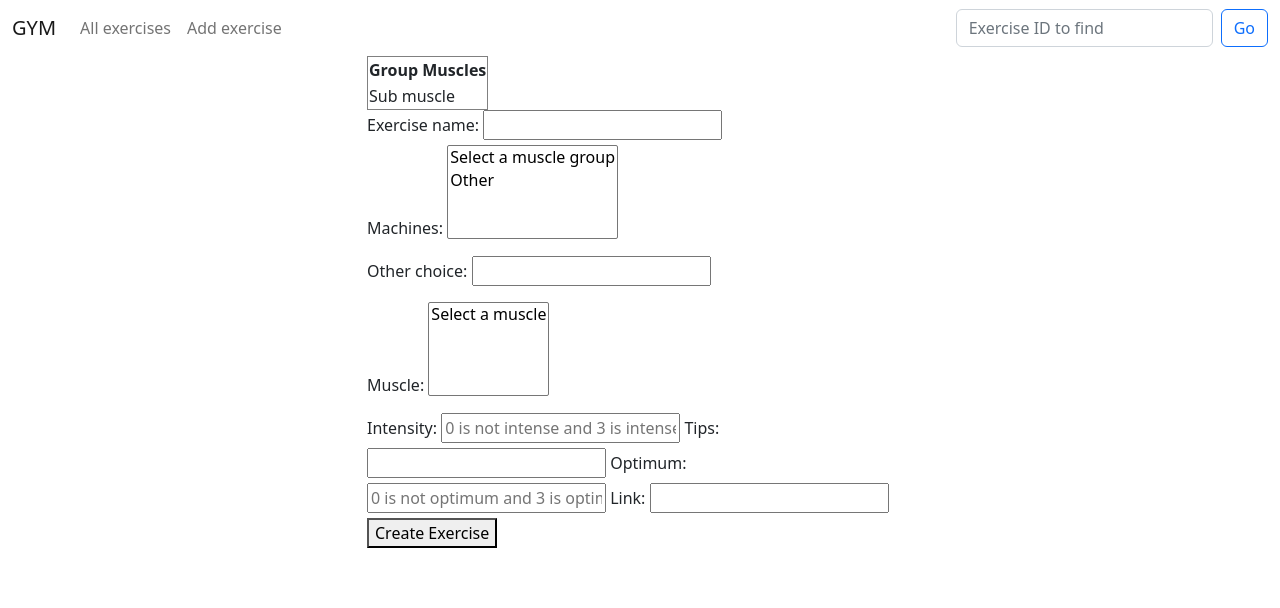
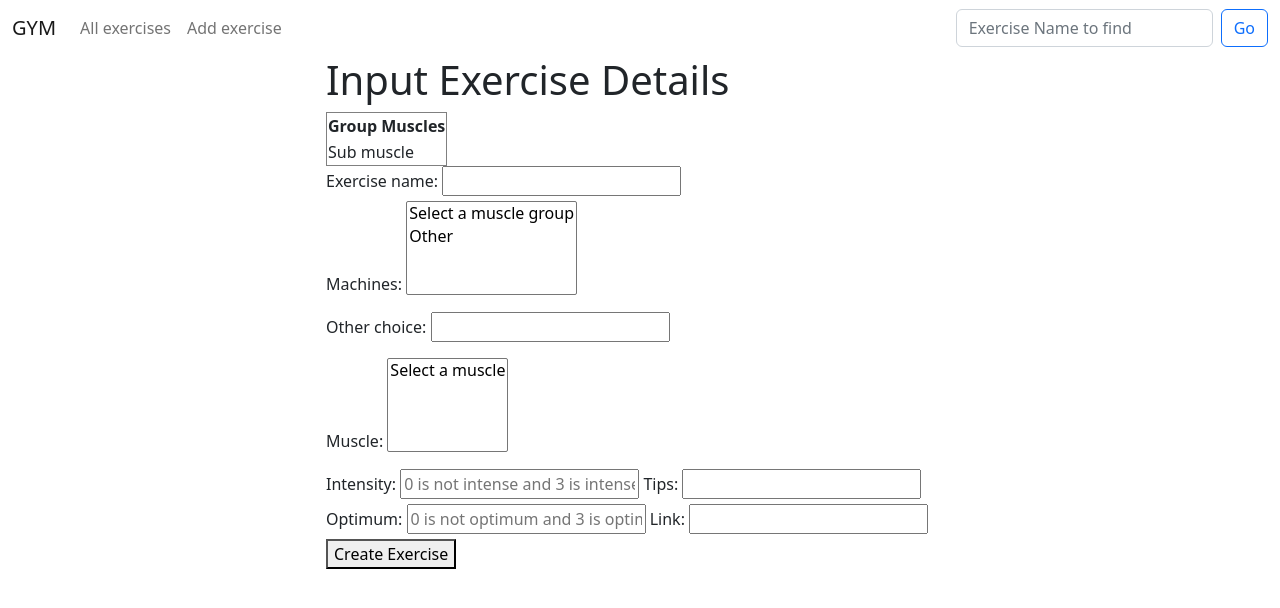
Before and after one commit to Dani-r-36/django_gym, a Django app: page /add_exercise/ in a window 1280 px wide. Shown: the top 608 px of the page. Run offline with Django 4.2, Linux system fonts and the light colour scheme; data that the repository does not hold is empty.

Commit message:
formatted styling and also changed exercise search to name from id

```diff
--- a/app/templates/base.html
+++ b/app/templates/base.html
@@ -1,5 +1,4 @@
 {% load static %}
-{% load custom_filters %}
 <!doctype html>
 <html lang="en">
   <head>
@@ -12,7 +11,7 @@
   </head>
   <body>
     {% include 'navbar.html' %}
-    <div class="container">
+    <div class="below-nav">
       <div class="row">
         <div class="col-6 mx-auto">
           {% block content %}
--- a/app/templates/data.html
+++ b/app/templates/data.html
@@ -1,6 +1,5 @@
 {% extends "base.html" %}
 {% block content %}
-{% load custom_filters %}
 <h1>Exercise List</h1>
 <table border="1">
     <thead>
@@ -15,14 +14,14 @@
             <tr>
                 <td>{{ exercise.exercise_name }}</td>
                 <td>
-                    <ul>
+                    <ul class="muscle-groups">
                         {% for muscle in exercise.muscles.all %}
                             <li>{{ muscle.name }} ({{ muscle.group.name }})</li>
                         {% endfor %}
                     </ul>
                 </td>
                 <td>
-                    <ul>
+                    <ul class="machines">
                         {% for machine in exercise.machines.all %}
                             <li>{{ machine.name }}</li>
                         {% endfor %}
--- a/app/templates/exercise.html
+++ b/app/templates/exercise.html
@@ -1,8 +1,6 @@
 {% extends "base.html" %}
 {% include "group.html" %}
 {% block content %}
-{% load custom_filters %}
-<!-- exercise_list.html -->
 <h1>Exercise Details</h1>
 <table>
     <thead>
@@ -51,14 +49,14 @@
         {% for key, value in details.items %}
             {% if forloop.counter > 1%}
             <tr>
-                <td>{{ key }}</td>
+                <td>{{ key|title }}</td>
                 <td>{{ value }}</td>
             </tr>
             {% endif %}
         {% endfor %}
     </table>
 <h3>Add or Edit Current Lift Information</h3>
-<form method="post">
+<form class="inputed-data" method="post">
     {% csrf_token %}
 
     <div class="current-lifts">
--- a/app/templates/form.html
+++ b/app/templates/form.html
@@ -1,10 +1,8 @@
 {% extends "base.html" %}
-{% load custom_filters %}
-group
-group
 {% block content %}
+<h1>Input Exercise Details</h1>
 {% include "group.html" %}
-<form method="post">
+<form class="inputed-data" method="post">
     {% csrf_token %}
     <div class="exercise-choices">
          <label class="form-label" for="{{ form.exercise_name.id_for_label }}">Exercise name:</label>
--- a/app/templates/navbar.html
+++ b/app/templates/navbar.html
@@ -1,4 +1,3 @@
-{% load custom_filters %}
 <nav class="navbar navbar-expand-lg bg-body-tertiary">
   <div class="container-fluid">
     <a class="navbar-brand" href="/">GYM</a>
@@ -25,10 +24,10 @@
        <form class="d-flex" action="{% url 'exercise_detail' %}" method="GET">
     <input
       class="form-control me-2 w-100"
-      type="number"
-      name="exercise_id"
-      placeholder="Exercise ID to find"
-      aria-label="Exercise ID"
+      type="text"
+      name="exercise_name"
+      placeholder="Exercise Name to find"
+      aria-label="Exercise Name"
     />
     <button class="btn btn-outline-primary custom-go-btn" type="submit">Go</button>
 </form>
--- a/app/templates/select_muscle_group.html
+++ b/app/templates/select_muscle_group.html
@@ -6,7 +6,7 @@
     <script src="https://code.jquery.com/jquery-3.6.0.min.js"></script>
 </head>
 <body>
-    <form method="post">
+    <form class="inputed-data" method="post">
     {% csrf_token %}
     {{ form.choices }}
     <input type="text" name="{{ form.other_choice.name }}" id="other-input" style="display: none;">
--- a/app/test_database/views.py
+++ b/app/test_database/views.py
@@ -13,15 +13,15 @@ def exercise_list(request):
 
 def exercise_detail(request):
     print(request)
-    exercise_id = request.GET.get('exercise_id')
+    exercise_name = request.GET.get('exercise_name')
     print("redirected here")
-    if not exercise_id:
+    if not exercise_name:
         # Handle the case where exercise_id is not provided
         return HttpResponse("Please provide a valid Exercise ID.")
 
     try:
-        exercise = get_object_or_404(Exercise, ID=exercise_id)
-        exercise_details, created = ExerciseDetails.objects.get_or_create(exercise=exercise)
+        exercise_info = get_object_or_404(Exercise, exercise_name=exercise_name)
+        exercise_details, created = ExerciseDetails.objects.get_or_create(exercise=exercise_info)
         current_lift = None
         if exercise_details.current_id:
             current_lift = CurrentLift.objects.get(ID=exercise_details.current_id)
@@ -37,7 +37,7 @@ def exercise_detail(request):
                  # Update ExerciseDetails with the new CurrentLift
                 exercise_details.current = current_lift
                 exercise_details.save()
-                print("Redirecting to exercise_detail with exercise_id:", exercise_details.exercise_id)
+                print("Redirecting to exercise_detail with exercise name:", exercise_name)
                 return redirect(request.META.get('HTTP_REFERER'))
         else:
             form = CurrentLiftForm()
@@ -50,7 +50,7 @@ def exercise_detail(request):
                 attribute_dict['weight'] = current_lift.weight
                 attribute_dict['reps'] = current_lift.reps
             context = {
-                'exercise': exercise,
+                'exercise': exercise_info,
                 'details': attribute_dict,  # Pass the exercise_details object directly
                 'form': form,
             }
```
Also changed, not shown: app/templates/add_exercise.html (deleted, +0 -14 lines), 1 other file.
